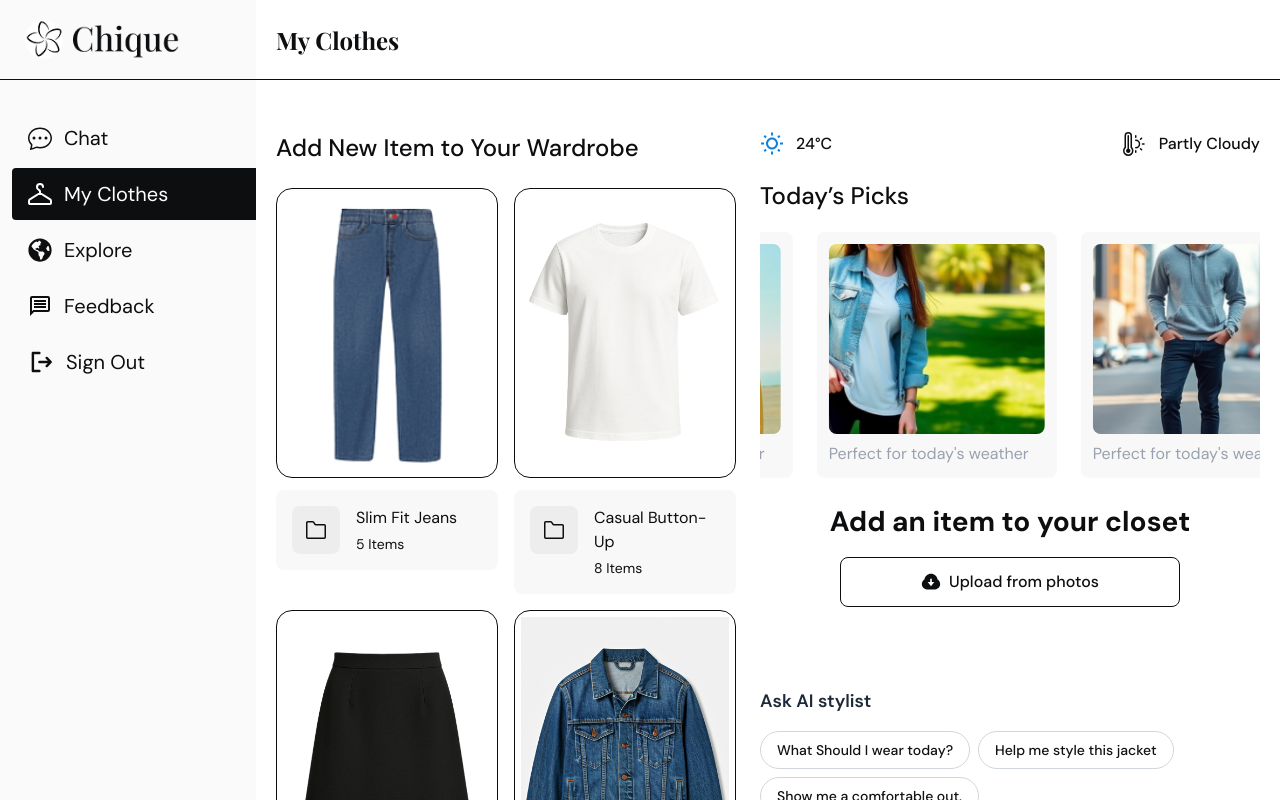
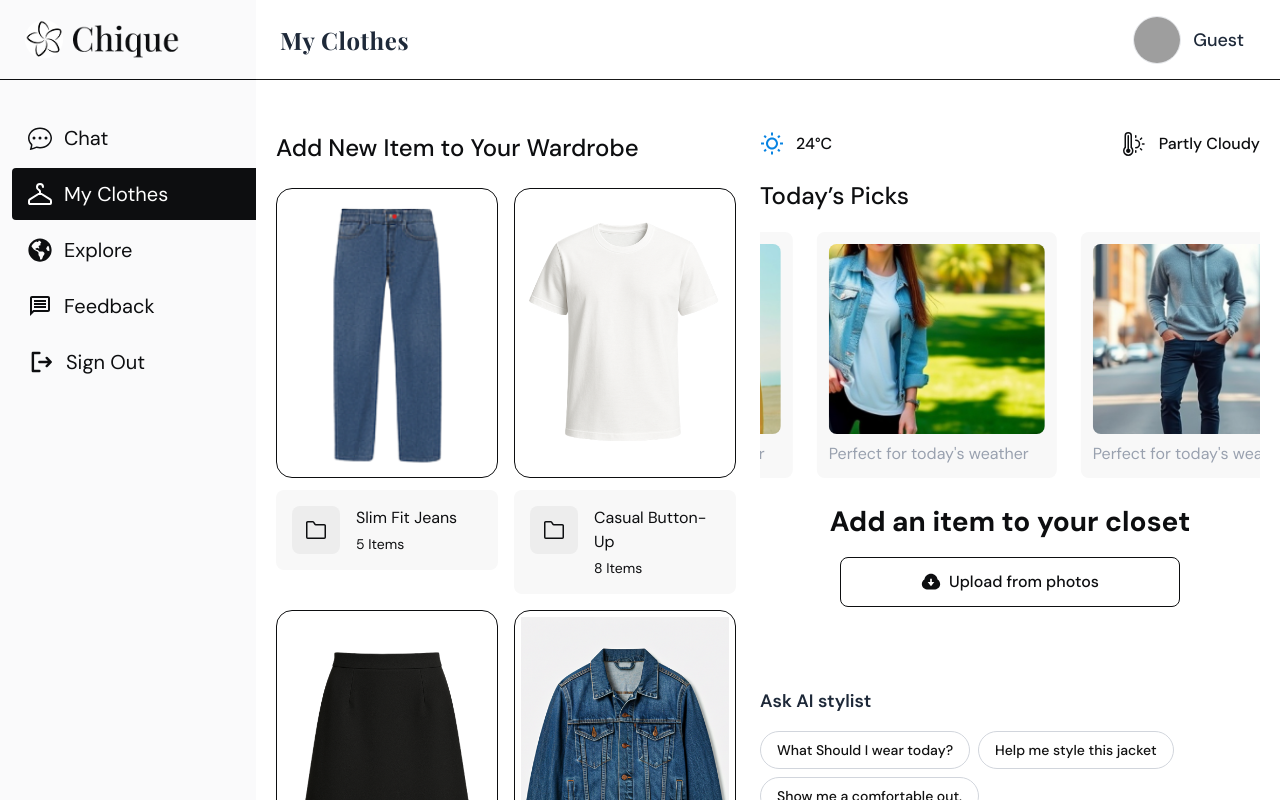
Before and after one commit to Webgenius0/chique, a Next.js app: page /dashboard/my-clothes in a window 1280 px wide. Built offline with nearby package versions, Linux system fonts and the light colour scheme; grey boxes are pictures that could not be loaded; a web font is replaced by a local one; what @ant-design/nextjs-registry would draw is missing.

Commit message:
login and logout flow done

```diff
--- a/app/providers.jsx
+++ b/app/providers.jsx
@@ -8,9 +8,9 @@ export function Providers({ children }) {
 
     return (
         <QueryClientProvider client={queryClient}>
-                <AuthProvider>
-                    {children}
-                </AuthProvider>
+            <AuthProvider>
+                {children}
+            </AuthProvider>
         </QueryClientProvider>
     )
 }
--- a/components/shared/Header.jsx
+++ b/components/shared/Header.jsx
@@ -5,39 +5,33 @@ import NavItems from "./NavItems";
 import { useState, useEffect } from "react";
 import { IoMenu } from "react-icons/io5";
 import MobileSideBar from "./MobileSideBar";
+import { useUser } from "@/hooks/get-user.hook";
 
 const Header = () => {
   const [isOpen, setIsOpen] = useState(false);
-  const toggleSidebar = () => {
-    setIsOpen(!isOpen);
-  };
+  const { userData, isLoggedIn } = useUser(); // 👈 get user info
+
+  const toggleSidebar = () => setIsOpen(!isOpen);
+
   useEffect(() => {
-    // Function to handle media query change
     const handleMediaChange = (e) => {
-      if (e.matches) {
-        // If screen is md or larger, close the sidebar
-        setIsOpen(false);
-      }
+      if (e.matches) setIsOpen(false);
     };
-    // Set up media query listener
     const mediaQuery = window.matchMedia("(min-width: 768px)");
     mediaQuery.addEventListener("change", handleMediaChange);
-    // Also check on initial render
-    if (mediaQuery.matches) {
-      setIsOpen(false);
-    }
-    // Clean up
+    if (mediaQuery.matches) setIsOpen(false);
+
     return () => {
       mediaQuery.removeEventListener("change", handleMediaChange);
     };
   }, []);
 
-  // main component
   return (
     <>
       {/* desktop header */}
       <header className="w-full sm:py-4 py-3 text-base font-secondary capitalize border-b font-medium backdrop-blur-md border-[#2E2125] sticky top-0 bg-background z-[500]">
         <div className="container flex gap-6 justify-between items-center">
+          {/* Left: Logo + Mobile Menu */}
           <div className="md:w-fit w-full flex items-center md:gap-2 justify-between">
             <Logo />
             <button
@@ -48,18 +42,39 @@ const Header = () => {
               <IoMenu className="text-4xl text-[#0d0e10b4]" />
             </button>
           </div>
+
+          {/* Middle: Nav */}
           <NavItems />
+
+          {/* Right: Auth/User */}
           <div className="hidden md:flex sm:gap-5 gap-3 justify-end items-center shrink-0">
-            <Link href={"/auth/sign-up"}>Sign Up</Link>
-            <Link
-              href={"/auth/sign-in"}
-              className="rounded-sm px-5 sm:py-2 py-1.5 font-semibold flex justify-center items-center border border-primary-dark"
-            >
-              Log In
-            </Link>
+            {isLoggedIn ? (
+              <Link
+                href="/dashboard"
+                className="flex items-center gap-2 px-3 py-1.5 rounded-md hover:bg-gray-100 transition"
+              >
+                <img
+                  src={userData?.avatar || "https://i.pravatar.cc/300"}
+                  alt="User Avatar"
+                  className="size-12 shrink-0 border border-gray-200 rounded-full object-cover"
+                />
+                <span className="text-lg font-medium text-gray-800">{userData?.name || "Guest"}</span>
+              </Link>
+            ) : (
+              <>
+                <Link href={"/auth/sign-up"}>Sign Up</Link>
+                <Link
+                  href={"/auth/sign-in"}
+                  className="rounded-sm px-5 sm:py-2 py-1.5 font-semibold flex justify-center items-center border border-primary-dark hover:bg-primary-dark hover:text-white transition"
+                >
+                  Log In
+                </Link>
+              </>
+            )}
           </div>
         </div>
       </header>
+
       {/* mobile sidebar */}
       <MobileSideBar isOpen={isOpen} toggleSidebar={toggleSidebar} />
     </>
--- a/components/shared/NavBar.jsx
+++ b/components/shared/NavBar.jsx
@@ -1,30 +1,59 @@
 "use client"
-import { FaBars } from "react-icons/fa6"
-import { usePathname } from "next/navigation"
+import { FaBars } from "react-icons/fa6";
+import { usePathname } from "next/navigation";
+import { useUser } from "@/hooks/get-user.hook";
 
 const NavBar = ({ setIsOpen }) => {
-    const pathname = usePathname()
-    const handleToggle = () => setIsOpen(prev => !prev)
+    const pathname = usePathname();
+    const { userData } = useUser();
+
+    const handleToggle = () => setIsOpen((prev) => !prev);
+
     // Map paths to page names
     const getPageTitle = () => {
         switch (pathname) {
-            case "/dashboard": return "Chat"
-            case "/dashboard/my-clothes": return "My Clothes"
-            case "/dashboard/explore": return "Explore"
-            case "/dashboard/feedback": return "Feed Back"
-            default: return "" // default case
+            case "/dashboard": return "Chat";
+            case "/dashboard/my-clothes": return "My Clothes";
+            case "/dashboard/explore": return "Explore";
+            case "/dashboard/feedback": return "Feedback";
+            default: return "";
         }
-    }
+    };
+
     return (
-        <div className="w-full shrink-0 px-5 py-2 flex justify-start items-center gap-4 h-20 border-b border-primary-dark">
-            <button onClick={handleToggle} type="button" className="cursor-pointer xl:hidden block">
-                <FaBars className="text-2xl text-primary-dark" />
-            </button>
-            <h1 className="text-2xl font-bold capitalize text-primary-dark font-secondary">
-                {getPageTitle()}
-            </h1>
-        </div>
-    )
-}
+        <nav className="w-full shrink-0 px-6 py-3 flex justify-between items-center gap-4 h-20 border-b border-black/90">
+            {/* Left Section */}
+            <div className="flex items-center gap-4">
+                {/* Mobile Menu Button */}
+                <button
+                    onClick={handleToggle}
+                    type="button"
+                    className="cursor-pointer xl:hidden flex items-center justify-center p-2 rounded-lg hover:bg-gray-100 transition"
+                >
+                    <FaBars className="text-2xl text-gray-700" />
+                </button>
 
-export default NavBar
+                {/* Page Title */}
+                <h1 className="text-2xl font-bold capitalize text-gray-800 font-secondary tracking-wide">
+                    {getPageTitle()}
+                </h1>
+            </div>
+
+            {/* Right Section - User Info */}
+            <div className="flex items-center gap-4">
+                <div className="flex items-center gap-3 px-3 py-2 rounded-full hover:bg-gray-50 transition">
+                    <img
+                        src={userData?.avatar || "https://i.pravatar.cc/300"}
+                        alt="User Avatar"
+                        className="size-12 shrink-0 border border-gray-200 rounded-full object-cover"
+                    />
+                    <span className="text-lg font-medium text-gray-800">
+                        {userData?.name || "Guest"}
+                    </span>
+                </div>
+            </div>
+        </nav>
+    );
+};
+
+export default NavBar;
--- a/components/shared/SignOutModal.jsx
+++ b/components/shared/SignOutModal.jsx
@@ -1,11 +1,14 @@
 import { useAuth } from '@/hooks/auth.hook';
+import { useUser } from '@/hooks/get-user.hook';
 import React from 'react'
 
 const SignOutModal = ({ setIsModalOpen }) => {
     const { logout } = useAuth();
+    const { setAccessToken } = useUser(); // 👈 to clear access token after logout
     const handleLogout = async () => {
         await logout.mutateAsync();
         setIsModalOpen(false);
+        setAccessToken(null);
     }
     // content
     return (
--- a/hooks/auth.hook.js
+++ b/hooks/auth.hook.js
@@ -7,7 +7,7 @@ import { useRouter } from "next/navigation";
 
 export const useAuth = () => {
     const axiosPublic = useAxios();
-    const { userRefetch } = useUser();
+    const { setAccessToken } = useUser();
     const queryClient = useQueryClient();
     const router = useRouter();
     const ACCESS_TOKEN_KEY = process.env.AUTH_TOKEN_NAME || "chique_auth_token";
@@ -21,13 +21,11 @@ export const useAuth = () => {
         },
         onSuccess: (data) => {
             toast.success(data?.message || "Logged in successfully");
-            Cookies.set(ACCESS_TOKEN_KEY, data?.data?.chique_auth_token, {
-                expires: data?.data?.expires_in_minutes / (60 * 24), // Convert to days
+            const token = data?.data?.chique_auth_token;
+            Cookies.set(ACCESS_TOKEN_KEY, token, {
+                expires: data?.data?.expires_in_minutes / (60 * 24),
             });
-            queryClient.invalidateQueries({
-                queryKey: ["userData"],
-                exact: false,
-            });
+            setAccessToken(token); // 👈 updates state, triggers re-fetch
             router.push("/dashboard");
         },
         onError: (error) => {
@@ -67,6 +65,11 @@ export const useAuth = () => {
     });
 
     // ------------------- // Logout user mutation // -------------------
+    const onLogout = () => {
+        Cookies.remove(ACCESS_TOKEN_KEY);
+        router.push('/auth/sign-in');
+    }
+    // Logout mutation
     const logout = useMutation({
         mutationKey: ["logout"],
         mutationFn: async () => {
@@ -89,19 +92,18 @@ export const useAuth = () => {
         },
         onSuccess: (response) => {
             toast.success(response?.data || "Logged out successfully");
-            router.push("/auth/sign-in"); // Redirect to home
-            Cookies.remove(ACCESS_TOKEN_KEY);
+            onLogout();
         },
         onError: (error) => {
             console.error(error);
-            Cookies.remove(ACCESS_TOKEN_KEY);
-            router.push("/auth/sign-in"); // Redirect to home
+            onLogout();
             toast.success("Logged out successfully"); // still show success
         },
         onSettled: () => {
             queryClient.clear();
+            onLogout();
         },
     });
 
-    return { login, register, verifyOtp, logout };
+    return { login, register, verifyOtp, logout, onLogout };
 };
--- /dev/null
+++ b/lib/api/get-user-profile.js
@@ -0,0 +1,19 @@
+import axios from "axios";
+import Cookies from "js-cookie";
+
+const ACCESS_TOKEN_KEY = process.env.AUTH_TOKEN_NAME || "chique_auth_token";
+
+export async function getUserProfile(token = null) {
+    const accessToken = token || Cookies.get(ACCESS_TOKEN_KEY);
+
+    if (!accessToken) return null;
+
+    const response = await axios.get(
+        `${process.env.NEXT_PUBLIC_BASE_URL}/api/profile`,
+        {
+            headers: { Authorization: `Bearer ${accessToken}` },
+        }
+    );
+
+    return response?.data?.data || null;
+}
--- a/providers/AuthProvider.jsx
+++ b/providers/AuthProvider.jsx
@@ -1,42 +1,38 @@
-"use client"
+"use client";
 import { AuthContext } from "@/contexts";
 import { useQuery } from "@tanstack/react-query";
-import axios from "axios";
 import Cookies from "js-cookie";
+import { useRouter } from "next/navigation";
 import { useState } from "react";
+import { getUserProfile } from "@/lib/api/get-user-profile";
+
 const ACCESS_TOKEN_KEY = process.env.AUTH_TOKEN_NAME || "chique_auth_token";
+
 export function AuthProvider({ children }) {
+    const router = useRouter();
     const [accessToken, setAccessToken] = useState(() => Cookies.get(ACCESS_TOKEN_KEY) || null);
+
     const { data: userData, refetch: userRefetch, isFetching } = useQuery({
         queryKey: ["userData"],
-        queryFn: async () => {
-            if (!accessToken) return null;
-            try {
-                const response = await axios.get(
-                    `${process.env.NEXT_PUBLIC_BASE_URL}/api/profile`,
-                    {
-                        headers: { Authorization: `Bearer ${accessToken}` },
-                    }
-                );
-                return response?.data?.data || null;
-            } catch (error) {
-                console.error("Error fetching user data:", error);
-                if (error.response?.status === 401) {
-                    Cookies.remove(ACCESS_TOKEN_KEY);
-                    setAccessToken(null);
-                }
-                return null;
-            }
-        },
+        queryFn: () => getUserProfile(accessToken),
         enabled: !!accessToken,
         refetchOnMount: true,
         refetchOnWindowFocus: false,
         staleTime: 0,
         cacheTime: 0,
+        onError: (error) => {
+            console.error("Error fetching user data:", error);
+            if (error.response?.status === 401) {
+                Cookies.remove(ACCESS_TOKEN_KEY);
+                setAccessToken(null);
+                router.push("/auth/sign-in");
+            }
+        }
     });
 
-    const isLoggedIn = (userData && accessToken) ? true : false;
-    const userRole = userData?.role
+    const isLoggedIn = !!userData && !!accessToken;
+    const userRole = userData?.role;
+
     return (
         <AuthContext.Provider value={{
             userData,
@@ -44,9 +40,10 @@ export function AuthProvider({ children }) {
             accessToken,
             userRole,
             isLoggedIn,
+            setAccessToken,
             isLoading: !!accessToken && (isFetching || userData === undefined)
         }}>
             {children}
         </AuthContext.Provider>
-    )
+    );
 }
```
